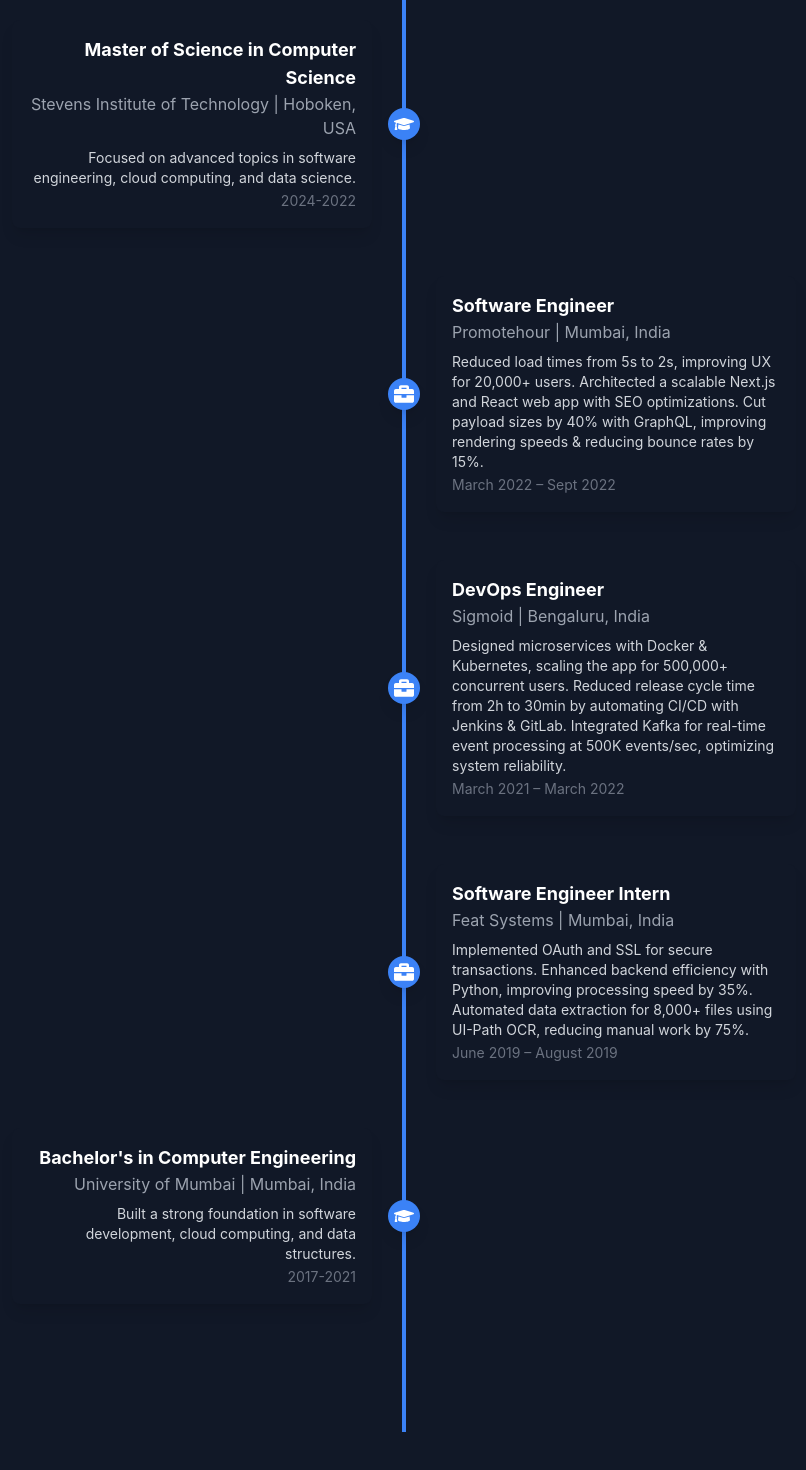
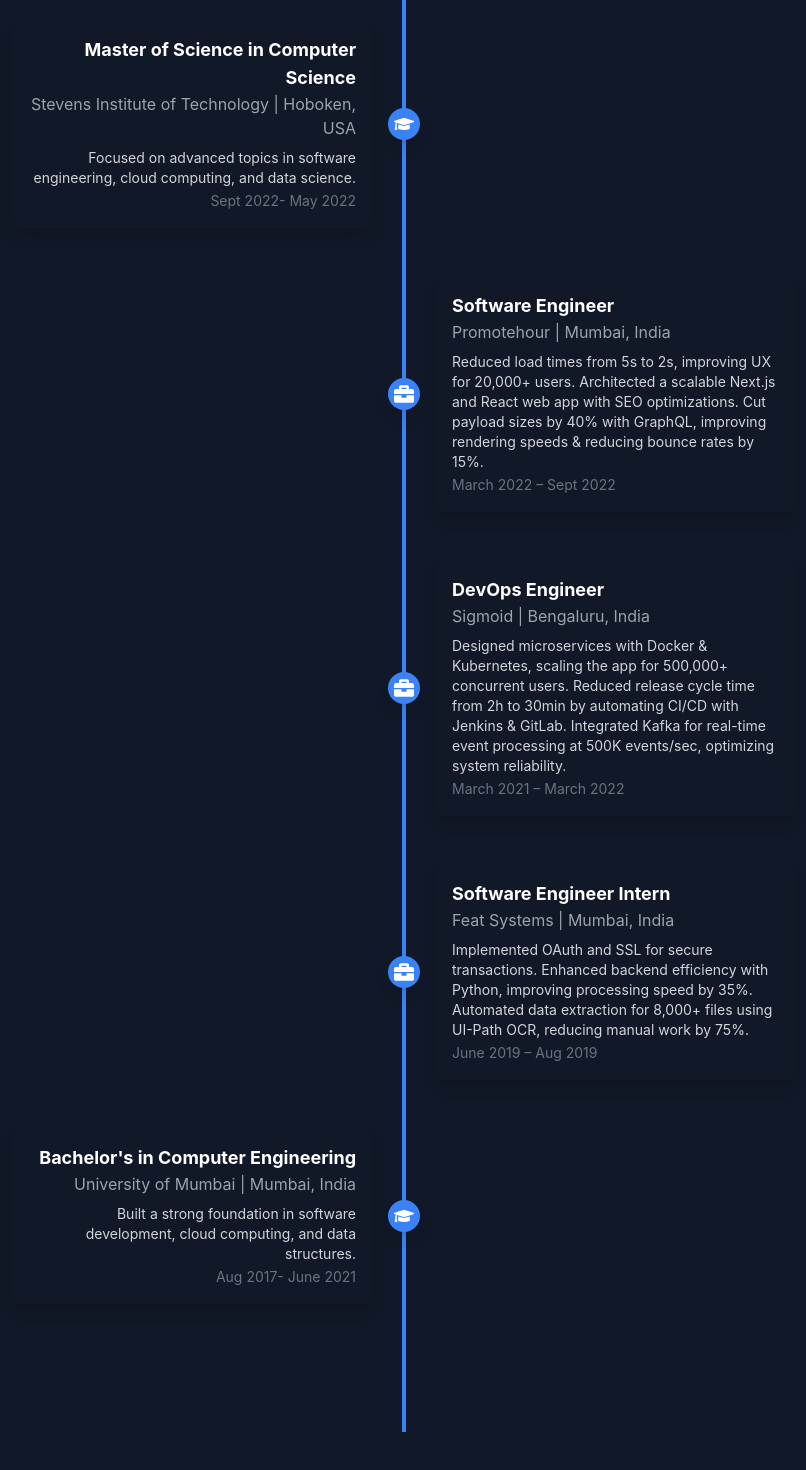
Before and after one commit to SwarajsingPatil/Portfolio_website, a React (Create React App) app: page / in a window 1280 px wide. Shown: the part 2568-4038 px from the top of the page, without its empty margins (236-1042 px from the left). Built offline with nearby package versions, Linux system fonts and the light colour scheme.

Commit message:
fixed all timeline date formats

```diff
--- a/src/components/Portfolio.js
+++ b/src/components/Portfolio.js
@@ -374,7 +374,7 @@
       type: 'experience'
     },
     {
-      date: '2024-2022',
+      date: 'Sept 2022- May 2022',
       title: 'Master of Science in Computer Science',
       subtitle: 'Stevens Institute of Technology | Hoboken, USA',
       description: 'Focused on advanced topics in software engineering, cloud computing, and data science.',
@@ -402,14 +402,14 @@
     //   type: 'experience'
     // },
     {
-      date: 'June 2019 – August 2019',
+      date: 'June 2019 – Aug 2019',
       title: 'Software Engineer Intern',
       subtitle: 'Feat Systems | Mumbai, India',
       description: 'Implemented OAuth and SSL for secure transactions. Enhanced backend efficiency with Python, improving processing speed by 35%. Automated data extraction for 8,000+ files using UI-Path OCR, reducing manual work by 75%.',
       type: 'experience'
     },
     {
-      date: '2017-2021',
+      date: 'Aug 2017- June 2021',
       title: "Bachelor's in Computer Engineering",
       subtitle: 'University of Mumbai | Mumbai, India',
       description: 'Built a strong foundation in software development, cloud computing, and data structures.',
```
